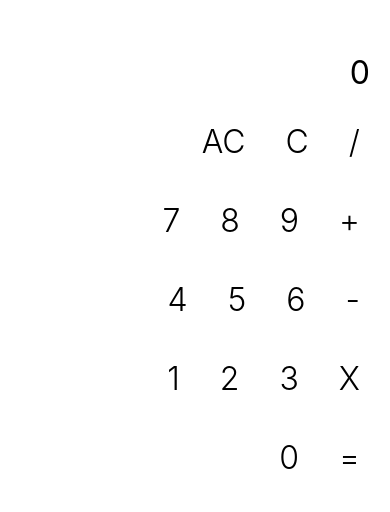
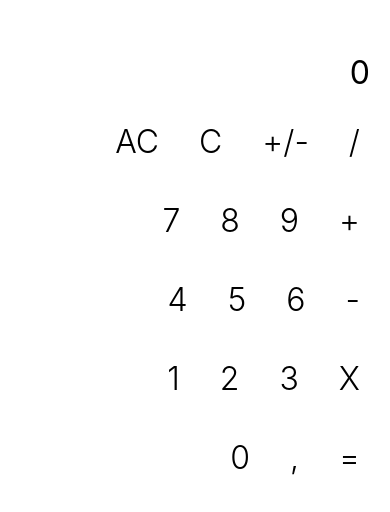
Before and after one commit to giordanoDaloisio/rn-calculator, a React Native app: screen / in a window 390 px wide. Shown: the part 152-664 px from the top of the page. Built offline with nearby package versions, Linux system fonts and the light colour scheme.

Commit message:
add comma and change sign

```diff
--- a/src/features/CalculatorContainer.tsx
+++ b/src/features/CalculatorContainer.tsx
@@ -50,6 +50,18 @@ export default function CalculatorContainer() {
     setIsNew(true);
   };
 
+  const changeSignHandler = () => {
+    const num = parseFloat(displayNum) * -1;
+    setDisplayNum(num.toString());
+    dispatch(setNumber(num));
+  };
+
+  const handleComma = () => {
+    if (!displayNum.includes(',')) {
+      setDisplayNum(displayNum + '.');
+    }
+  };
+
   useEffect(() => {
     if (result) {
       setDisplayNum(result.toString());
@@ -67,6 +79,8 @@ export default function CalculatorContainer() {
       handleEqual={handleEqual}
       handleNumber={handleNumber}
       handleOperator={handleOperator}
+      changeSignHandler={changeSignHandler}
+      handleComma={handleComma}
     />
   );
 }
--- a/src/features/CalculatorView.tsx
+++ b/src/features/CalculatorView.tsx
@@ -11,6 +11,8 @@ type Props = {
   handleOperator: (op: Operator) => void;
   handleNumber: (number: number) => void;
   handleEqual: () => void;
+  changeSignHandler: () => void;
+  handleComma: () => void;
 };
 
 const CalculatorView: React.FC<Props> = ({
@@ -20,6 +22,8 @@ const CalculatorView: React.FC<Props> = ({
   handleOperator,
   handleNumber,
   handleEqual,
+  changeSignHandler,
+  handleComma,
 }) => {
   const createButtonRange = (min: number, max: number): Array<JSX.Element> => {
     const buttons: Array<JSX.Element> = [];
@@ -43,6 +47,7 @@ const CalculatorView: React.FC<Props> = ({
       <View style={styles.row}>
         <CalculatorButton value="AC" onClick={cancelAllHandler} />
         <CalculatorButton value="C" onClick={cancelHandler} />
+        <CalculatorButton value="+/-" onClick={changeSignHandler} />
         <CalculatorButton
           value="/"
           onClick={() => {
@@ -79,6 +84,7 @@ const CalculatorView: React.FC<Props> = ({
       </View>
       <View style={styles.row}>
         {createButtonRange(0, 0)}
+        <CalculatorButton value="," onClick={handleComma} />
         <CalculatorButton value="=" onClick={handleEqual} />
       </View>
     </>
```
